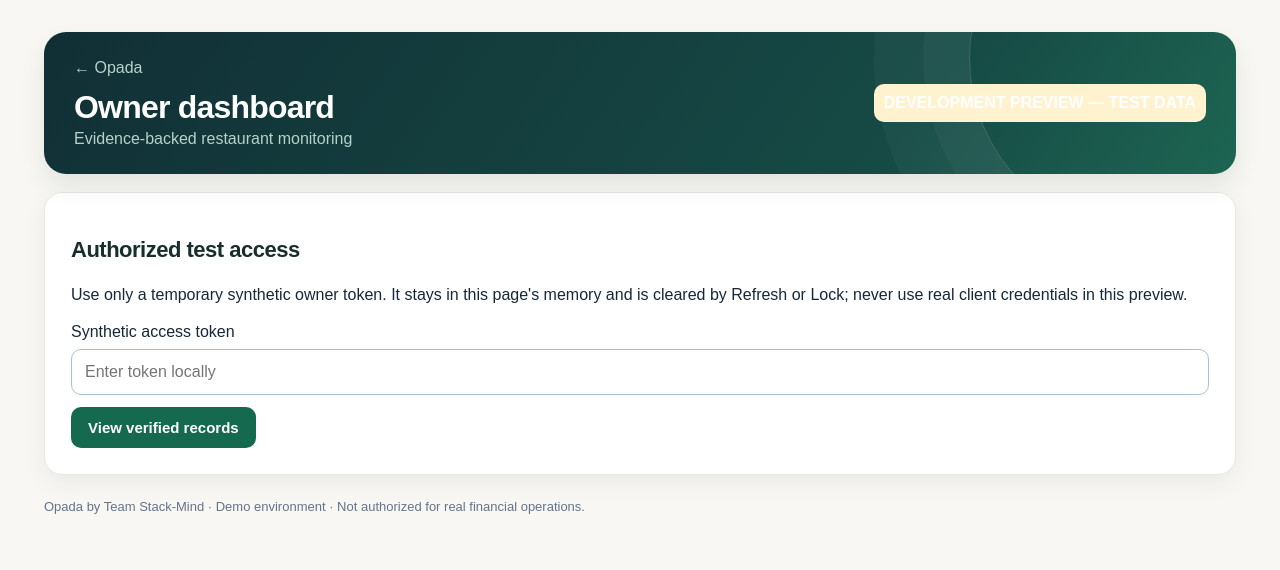
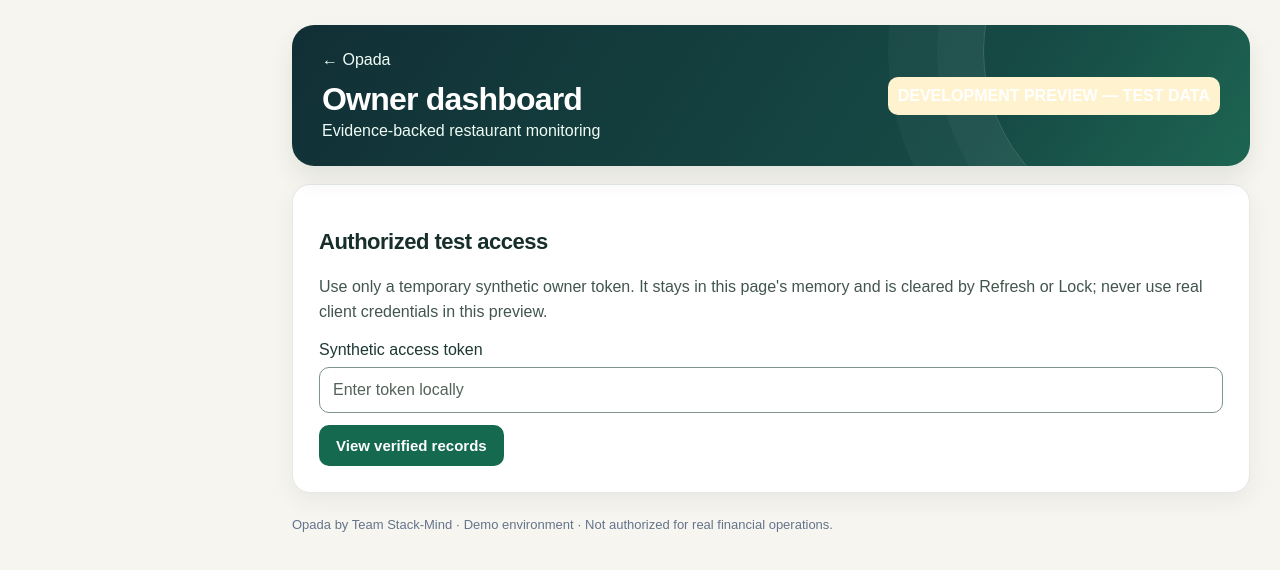
Before and after one commit to stephenrabbi/opada, a Next.js app: page /owner in a window 1280 px wide. Shown: the top 570 px of the page. Built offline with nearby package versions, Linux system fonts and the light colour scheme.

Commit message:
Match Figma side navigation and enforce high contrast on owner and staff screens

```diff
--- a/app/opada-ui.css
+++ b/app/opada-ui.css
@@ -72,3 +72,39 @@
 .opada-record-card small{color:#687970;font-size:12px}
 .opada-record-card code{color:#65766c;font-size:11px;overflow-wrap:anywhere}
 @media(max-width:700px){.opada-mobile-records{display:grid;gap:10px}.opada-owner .opada-data-scroller{display:none}.opada-record-top b{font-size:16px;color:#183f31}}
+
+/* Figma alignment and WCAG AA contrast correction; single authoritative palette */
+:root{--opada-ink:#142c2a;--opada-secondary:#42564d;--opada-forest:#102c34;--opada-primary:#126549;--opada-paper:#f7f5f0;--opada-line:#ced8d0;--opada-white:#fff}
+.opada-owner,.opada-staff{color:var(--opada-ink)!important;background:var(--opada-paper)!important}
+.opada-owner p,.opada-staff p{color:var(--opada-secondary)}
+.opada-owner small,.opada-staff small{color:#43574e}
+.opada-owner label,.opada-staff label{color:#1d3832}
+.opada-owner input,.opada-staff input,.opada-staff select,.opada-staff textarea{color:#17332b!important;background:#fff!important;border:1.5px solid #7e9589!important}
+.opada-owner input::placeholder,.opada-staff input::placeholder,.opada-staff textarea::placeholder{color:#526359!important;opacity:1}
+.opada-owner>header p,.opada-owner>header a,.opada-staff-hero p,.opada-staff-hero a{color:#effcf5!important}
+.opada-owner .opada-metric span,.opada-owner .opada-metric small{color:#40544b}
+.opada-owner .opada-overline{color:#126549}
+.opada-owner .opada-status-count{color:#154f34;background:#e2f3e8}
+.opada-pill-amber{color:#754000;background:#fff0c7;border-color:#d6ad57}
+.opada-pill-green{color:#145533;background:#def4e5;border-color:#a1d6b5}
+.opada-pill-neutral{color:#384950;background:#edf1f4;border-color:#b9c9d0}
+.opada-owner .opada-data-scroller th{color:#294a3b!important}
+.opada-owner .opada-data-scroller td{color:#1c302b!important}
+.opada-owner .opada-record-card p,.opada-owner .opada-record-card small,.opada-owner .opada-record-card code{color:#3f554a}
+.opada-staff .opada-form-head p{color:#42564c}
+.opada-owner .opada-side-nav{display:none}
+@media(min-width:1100px){
+ .opada-owner.opada-figma-shell{position:relative;max-width:1440px!important;min-height:100vh;margin:0 auto!important;padding:25px 30px 70px 292px!important}
+ .opada-owner .opada-side-nav{display:flex;position:absolute;top:0;left:0;bottom:0;width:262px;background:#102c34;color:#fff;flex-direction:column;padding:29px 17px;gap:54px;z-index:2}
+ .opada-brand{padding:0 15px;font-size:34px;font-weight:850;letter-spacing:-1.5px;line-height:1.2;color:#fff}
+ .opada-brand span{color:#e4b14c}
+ .opada-brand small{display:block;font-size:10px;letter-spacing:1.3px;color:#d0e5df;font-weight:700;margin-top:13px}
+ .opada-side-items{display:flex;flex-direction:column;gap:7px}
+ .opada-side-items button,.opada-side-items a{color:#eefaf5!important;border:0;background:transparent!important;text-align:left;text-decoration:none;font-size:15px;font-weight:650;padding:14px 17px;border-radius:11px;display:flex;gap:16px;align-items:center;cursor:pointer}
+ .opada-side-items button.active,.opada-side-items button:hover,.opada-side-items a:hover{background:#205044!important;color:#fff!important}
+ .opada-side-items button span{font-size:19px;color:#fff}
+ .opada-side-foot{color:#d0e5df!important;margin-top:auto;padding:0 14px;font-size:10px;letter-spacing:1px}
+ .opada-owner nav.opada-tabs,.opada-owner .opada-mobile-switch{display:none!important}
+ .opada-owner>header{min-height:130px}
+}
+@media(max-width:1099px){.opada-owner .opada-side-nav{display:none!important}}
```
